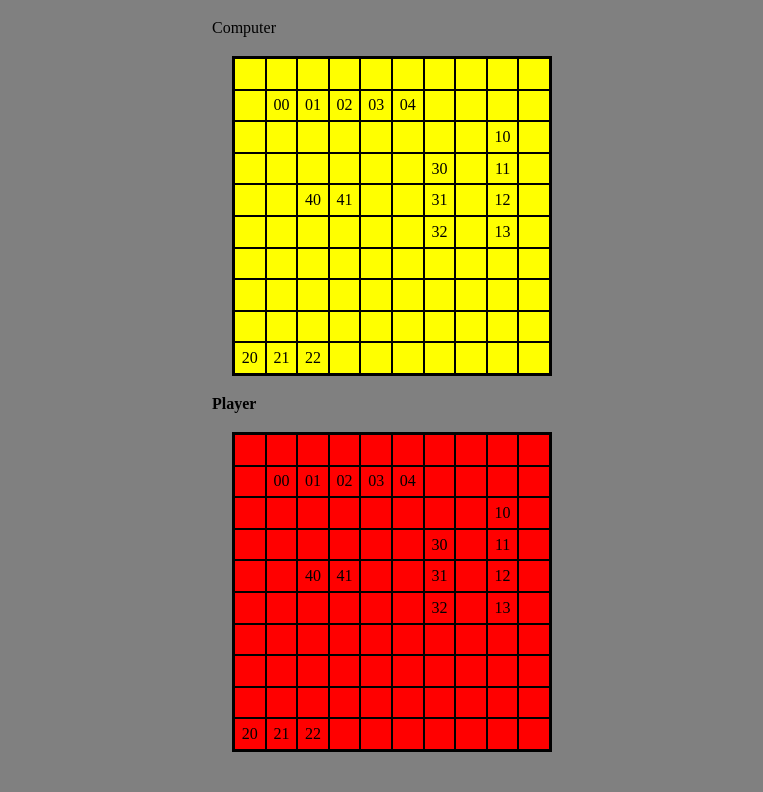
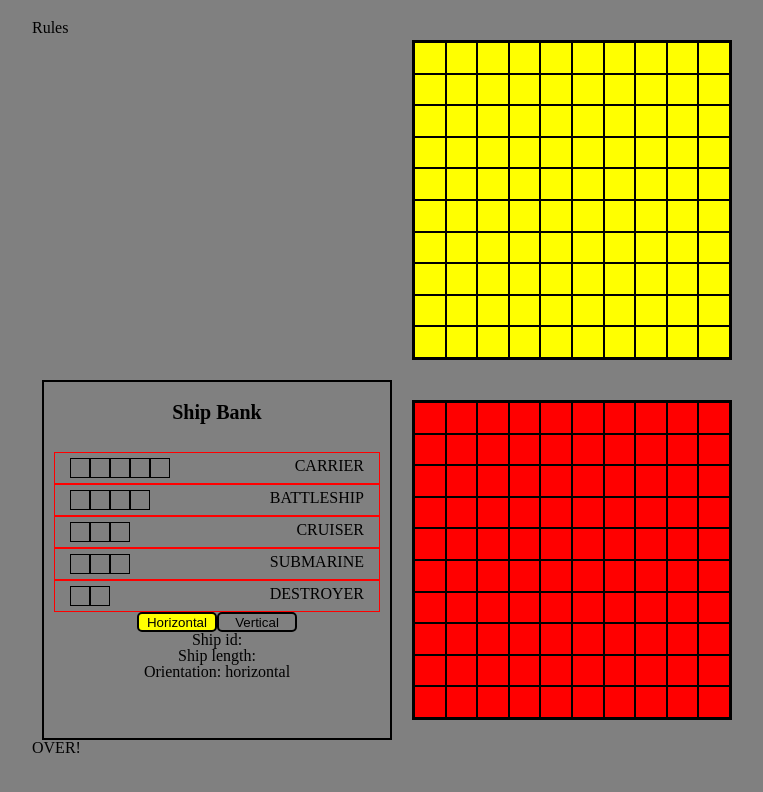
Before and after one commit to braxtonlemmon/battleship-react, a React (Create React App) app: page / in a window 1280 px wide. Shown: the top 792 px of the page, without its empty margins (248-1011 px from the left). Built offline with nearby package versions, Linux system fonts and the light colour scheme.

Commit message:
Add ship bank. Let player place ships on board.

```diff
--- a/src/App.js
+++ b/src/App.js
@@ -2,7 +2,6 @@ import React from 'react';
 import styled from 'styled-components';
 import { Reset } from 'styled-reset';
 import GlobalStyle from './GlobalStyle.js';
-import Board from './components/Board.js';
 import PrimaryGame from './components/PrimaryGame.js';
 
 const Wrapper = styled.div`
--- a/src/components/Board.js
+++ b/src/components/Board.js
@@ -22,7 +22,7 @@ const Tile = styled.div`
   justify-content: center;
   align-items: center;
   cursor: default;
-  cursor: ${props => props.content ? 'default' : 'pointer'};
+  cursor: ${props => props.content === 'true' ? 'default' : 'pointer'};
 `;
 
 
@@ -38,7 +38,7 @@ const Board = (props) => {
           <Tile
             key={`${y}${x}`}
             onClick={() => props.handleClick([y, x], board.id)}
-            content={square === 'X' || square === 'M' ? true : false}
+            content={square === 'X' || square === 'M' ? 'true' : 'false'}
           >{square}</Tile>
         )
       })
--- a/src/components/PrimaryGame.js
+++ b/src/components/PrimaryGame.js
@@ -4,10 +4,13 @@ import Board from './Board.js';
 import Player from '../logic/Player.js';
 import Ship from '../logic/Ship.js';
 import styled from 'styled-components';
+import ShipBank from './ShipBank.js';
 
-const Title = styled.h2`
-  font-weight: ${props => props.playerTurn ? 'bold' : 'regular'};
-`
+const Container = styled.div`
+  display: grid;
+  grid-template-columns: 1fr 1fr;
+  grid-template-rows: 1fr 1fr;
+`;
 
 const PrimaryGame = () => {
   const player = Player('Braxton');
@@ -15,31 +18,52 @@ const PrimaryGame = () => {
   const [boardP, setBoardP] = useState(Gameboard(0));
   const [boardC, setBoardC] = useState(Gameboard(1));
   const [playerTurn, setPlayerTurn] = useState(true);
+  const [shipsPlaced, setShipsPlaced] = useState(false);
 
-  const makeShips = () => {
-    const ships = {
-      carrier: Ship(0, 5, 'horizontal'),
-      battleship: Ship(1, 4, 'vertical'),
-      cruiser: Ship(2, 3, 'horizontal'),
-      submarine: Ship(3, 3, 'vertical'),
-      destroyer: Ship(4, 2, 'horizontal'),
+    const [selectedId, setSelectedId] = useState(null);
+    const [length, setLength] = useState(null);
+    const [orientation, setOrientation] = useState("horizontal");
+
+  // const makeShips = () => {
+  //   const ships = {
+  //     carrier: Ship(0, 5, 'horizontal'),
+  //     battleship: Ship(1, 4, 'vertical'),
+  //     cruiser: Ship(2, 3, 'horizontal'),
+  //     submarine: Ship(3, 3, 'vertical'),
+  //     destroyer: Ship(4, 2, 'horizontal'),
+  //   }
+  //   return ships;
+  // }
+
+  // const populateBoard = (gameboard) => {
+  //   const { carrier, battleship, cruiser, submarine, destroyer } = makeShips();
+  //   gameboard.placeShip(carrier, 1, 1);
+  //   gameboard.placeShip(battleship, 2, 8);
+  //   gameboard.placeShip(cruiser, 9, 0);
+  //   gameboard.placeShip(submarine, 3, 6);
+  //   gameboard.placeShip(destroyer, 4, 2);
+  //   return gameboard;
+  // }
+
+  const handleClick = (coords, boardId) => {
+    if (boardP.allShipsPlaced()) {
+      makeMove(coords, boardId);
+    } else {
+      placeShip(coords);
     }
-    return ships;
   }
 
-  const populateBoard = (gameboard) => {
-    const { carrier, battleship, cruiser, submarine, destroyer } = makeShips();
-    gameboard.placeShip(carrier, 1, 1);
-    gameboard.placeShip(battleship, 2, 8);
-    gameboard.placeShip(cruiser, 9, 0);
-    gameboard.placeShip(submarine, 3, 6);
-    gameboard.placeShip(destroyer, 4, 2);
-    return gameboard;
+  const placeShip = (coords) => {
+    const [row, col] = coords;
+    const ship = Ship(selectedId, length, orientation);
+    boardP.placeShip(ship, row, col);
+    const temp = {...boardP};
+    setBoardP(temp);
   }
 
-  const handleClick = (coords, boardId) => {
+  const makeMove = (coords, boardId) => {
     if (playerTurn && boardId === 1) {
-      const board = {...boardC};
+      const board = { ...boardC };
       if (player.attack(board, coords)) {
         setBoardC(board);
         setPlayerTurn(false);
@@ -49,13 +73,13 @@ const PrimaryGame = () => {
   }
 
   const computerPlay = () => {
-    setTimeout(() => {
+    // setTimeout(() => {
       const board = { ...boardP };
       const coords = computer.generatePlay(board.board);
       computer.attack(board, coords);
       setBoardP(board);
       setPlayerTurn(true);
-    }, 0)
+    // }, 1000)
   }
 
   const isOver = () => {
@@ -63,24 +87,25 @@ const PrimaryGame = () => {
     return false;
   }
 
-  populateBoard(boardP);
-  populateBoard(boardC);
+  // populateBoard(boardP);
+  // populateBoard(boardC);
 
   return (
-   <div>
-    <Title playerTurn={!playerTurn} >Computer</Title>
-    <Board
-      board={boardP}
-      handleClick={handleClick}
-    />
-    <Title playerTurn={playerTurn} >Player</Title>
-    <Board
-      board={boardC}
-      handleClick={handleClick}
-    />
-    { isOver() && <div>OVER!</div>}
-   </div>
-  )
+    <Container>
+      <p>Rules</p>
+      <Board board={boardP} handleClick={handleClick} />
+      <ShipBank
+        selectedId={selectedId}
+        length={length}
+        orientation={orientation}
+        setOrientation={setOrientation}
+        setSelectedId={setSelectedId}
+        setLength={setLength}
+      />
+      <Board board={boardC} handleClick={handleClick} />
+      {isOver() && <div>OVER!</div>}
+    </Container>
+  );
 
 }
 
--- /dev/null
+++ b/src/components/ShipBank.js
@@ -0,0 +1,79 @@
+import React, { useState } from 'react';
+import styled from 'styled-components';
+import ShipsContainer from './ShipsContainer.js';
+
+const BankContainer = styled.div`
+  display: flex;
+  flex-direction: column;
+  align-items: center;
+  border: 2px solid black;
+  margin-left: 10px;
+  padding: 10px;
+`;
+
+const H2 = styled.h2`
+  font-size: 20px;
+  font-weight: bold;
+  margin: 10px 0;
+`;
+
+const OrientationButtons = styled.div`
+  display: flex;
+  justify-content: space-between;
+`;
+
+const Button = styled.button`
+  height: 20px;
+  width: 80px;
+  border: 2px solid black;
+  border-radius: 5px;
+  background: ${props => {
+    if (props.horizontal && props.orientation === 'horizontal') {
+      return 'yellow';
+    } else if (props.vertical && props.orientation === 'vertical') {
+      return 'yellow';
+    } else {
+      return 'none';
+    }
+  }};
+  cursor: pointer;
+`;
+
+const ShipBank = (props) => {
+  // const [selectedId, setSelectedId] = useState(null);
+  // const [length, setLength] = useState(null);
+  // const [orientation, setOrientation] = useState('horizontal');
+
+  return (
+    <BankContainer>
+      <H2>Ship Bank</H2>
+      <ShipsContainer
+        setSelectedId={props.setSelectedId}
+        setLength={props.setLength}
+        selectedId={props.selectedId}
+      />
+      <OrientationButtons>
+        <Button
+          orientation={props.orientation}
+          horizontal
+          onClick={() => props.setOrientation('horizontal')}
+        >
+          Horizontal
+        </Button>
+        <Button
+          orientation={props.orientation}
+          vertical
+          onClick={() => props.setOrientation('vertical')}
+        >
+          Vertical
+        </Button>
+      </OrientationButtons>
+      <p>Ship id: {props.selectedId}</p>
+      <p>Ship length: {props.length} </p>
+      <p>Orientation: {props.orientation}</p>
+    </BankContainer>
+
+  )
+}
+
+export default ShipBank;
--- /dev/null
+++ b/src/components/ShipDisplay.js
@@ -0,0 +1,40 @@
+import React from 'react';
+import styled from 'styled-components';
+
+const ShipContainer = styled.div`
+  display: flex;
+  align-items: center;
+  cursor: pointer;
+  background: ${props => (props.id === props.selectedId ? "yellow" : "none")};
+`;
+
+const Cell = styled.div`
+  border: 1px solid black;
+  width: 20px;
+  height: 20px;
+`;
+
+const Ship = props => {
+  const generateShip = () => {
+    let ship = [];
+    for (let i = 0; i < props.length; i++) {
+      ship.push(<Cell key={i}></Cell>);
+    }
+    return ship;
+  };
+  const handleClick = () => {
+    props.setSelectedId(props.id);
+    props.setLength(props.length);
+  }
+  return (
+    <ShipContainer
+      onClick={handleClick}
+      id={props.id}
+      selectedId={props.selectedId}
+    >
+      {generateShip()}
+    </ShipContainer>
+  );
+};
+
+export default Ship;
--- /dev/null
+++ b/src/components/ShipsContainer.js
@@ -0,0 +1,58 @@
+import React from 'react';
+import styled from 'styled-components';
+import Ship from "./ShipDisplay.js";
+
+const Container = styled.div`
+  display: flex;
+  flex-direction: column;
+  justify-content: center;
+  align-items: center;
+  border: 1 px solid green;
+  width: 100%;
+  margin-top: 20px;
+`;
+
+const ShipRow = styled.div`
+  display: flex;
+  justify-content: space-between;
+  border: 1px solid red;
+  width: 100%;
+  padding: 5px 15px;
+`;
+
+const ships = [
+  { name: "carrier",    id: 0, length: 5 },
+  { name: "battleship", id: 1, length: 4 },
+  { name: "cruiser",    id: 2, length: 3 },
+  { name: "submarine",  id: 3, length: 3 },
+  { name: "destroyer",  id: 4, length: 2 }
+];
+
+const ShipsContainer = (props) => {
+
+  const generateShips = () => {
+    return ships.map(ship => {
+      return (
+        <ShipRow key={ship.id}>
+          <Ship
+            key={ship.id}
+            id={ship.id}
+            length={ship.length}
+            setSelectedId={props.setSelectedId}
+            setLength={props.setLength}
+            selectedId={props.selectedId}
+          />
+          <h2>{ship.name.toUpperCase()}</h2>
+        </ShipRow>
+      );
+    });
+  };
+
+  return (
+    <Container>
+      { generateShips() }
+    </Container>
+  )
+}
+
+export default ShipsContainer;
--- a/src/logic/Gameboard.js
+++ b/src/logic/Gameboard.js
@@ -1,4 +1,3 @@
-import _ from "lodash";
 // based on a row,col coordinate system .... board[row][col] ...board[row][column]
 const Gameboard = (id) => {
   // const board = new Array(10).fill(new Array(10).fill(null));
@@ -25,7 +24,7 @@ const Gameboard = (id) => {
       // an array containing the coordinates of the theoretical placement
       const coords = desiredPlacement(length, row, col, direction);
 
-      if (isOnBoard(coords) && isAvailable(coords)) {
+      if (isOnBoard(coords) && isAvailable(coords) && isNewShip(ship)) {
         coords.forEach((coord, position) => {
           const [row, col] = coord;
           board[row][col] = `${ship.id}${position}`;
@@ -33,6 +32,17 @@ const Gameboard = (id) => {
         ships.push({ ship, coords })
       }
     }
+
+  const allShipsPlaced = () => {
+    return ships.length === 5 ? true : false;
+  }
+
+  const isNewShip = (ship) => {
+    if (ships.find(shipInfo => shipInfo.ship.id === ship.id)) {
+      return false;
+    }
+    return true;
+  }
 
   const receiveAttack = (row, col) => {
     // attack on empty unattacked spot
@@ -79,17 +89,20 @@ const Gameboard = (id) => {
     return coordinates;
   }
 
+  // desired location within board boundaries
   const isOnBoard = (coords) => {
     return coords.every(coord => {
       return (coord[0] >= 0 && coord[0] < 10) && (coord[1] >= 0 && coord[1] < 10)
     })
   }
 
+  // all spots at desired location are free
   const isAvailable = (coords) => {
     return coords.every(coord => {
       return board[coord[0]][coord[1]] === null;
     })
   }
+
 
   // evaluate board spaces
   return {
@@ -98,7 +111,8 @@ const Gameboard = (id) => {
     ships,
     placeShip,
     receiveAttack,
-    areAllSunk
+    areAllSunk,
+    allShipsPlaced
   }
 }
 
```
